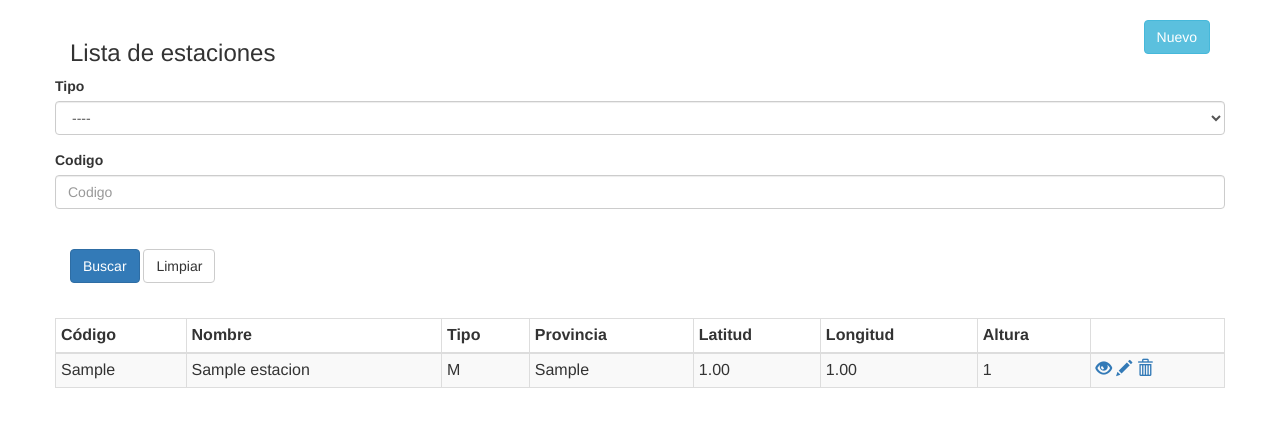
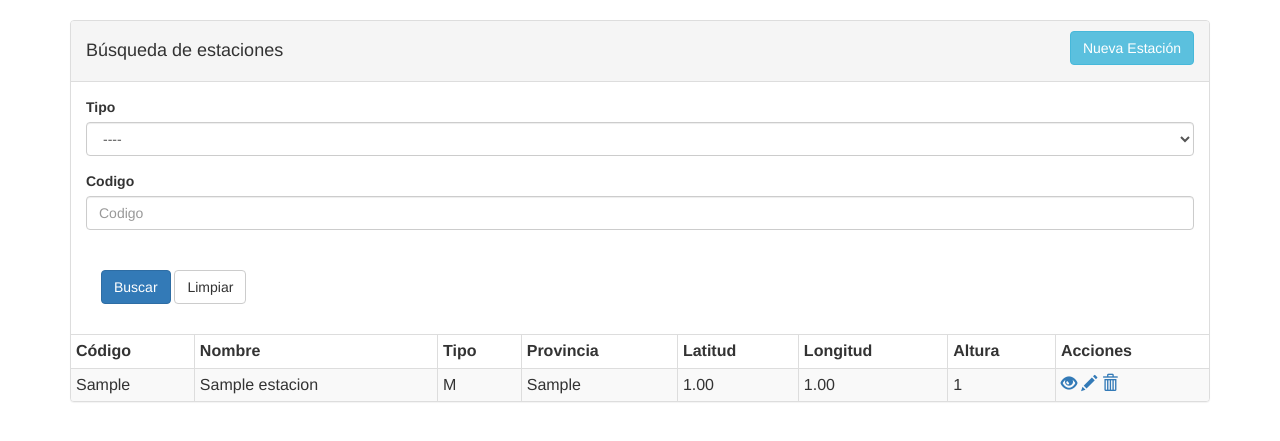
Before and after one commit to pxjacomex/sedc_v1, a Django app: page /estacion/ in a window 1280 px wide. Shown: the part 52-493 px from the top of the page. Run offline with Django 3.2, Linux system fonts and the light colour scheme; tables that the repository leaves empty hold one stand-in row (Sample ...); some libraries are stand-ins or nearby versions.

Commit message:
interfaces

```diff
--- a/sedc/templates/estacion/estacion_list.html
+++ b/sedc/templates/estacion/estacion_list.html
@@ -2,18 +2,22 @@
 {% block content %}
 {% load bootstrap3 %}
 
+<div class="panel panel-default">
+  <!-- Default panel contents -->
+  <div class="panel-heading">
     <div class ="row">
-  <div class="col-lg-10">
-    <h3>Lista de estaciones</h3>
+      <div class="col-lg-9">
+        <h4>Búsqueda de estaciones</h4>
       </div>
-  <div class="col-lg-2">
+      <div class="col-lg-3">
         <a style="float:right" class="btn btn-info"
         href="{% url 'estacion:estacion_create' %}">
-    Nuevo</a>
-
+        Nueva Estación</a>
       </div>
     </div>
-<div class ="row">
+  </div>
+
+  <div class="panel-body">
     <form class="form" method="get" action="{% url 'estacion:estacion_index'%}">
       {% for field in form%}
       {% bootstrap_field field form_group_class='col-lg-4' %}
@@ -29,8 +33,10 @@
       </div>
     </form>
   </div>
-<br>
-<div class="row">
+
+
+
+  <!-- Table -->
   <table class="table table-striped table-bordered table-condensed">
     <thead>
       <tr>
@@ -41,7 +47,7 @@
         <th>Latitud</th>
         <th>Longitud</th>
         <th>Altura</th>
-        <th></th>
+        <th>Acciones</th>
       </tr>
     </thead>
     <tbody>
@@ -101,4 +107,7 @@
     </ul>
   </nav>
   {% endif %}
+</div>
+
+
 {% endblock %}
--- a/sedc/templates/formato/formato_list.html
+++ b/sedc/templates/formato/formato_list.html
@@ -13,9 +13,9 @@
 
   </div>
   <form class="form" method="get" action="{% url 'formato:formato_index'%}">
-    {% for field in form%}
-      {% bootstrap_field field form_group_class='col-lg-4' %}
-    {% endfor %}
+    <div class="form-group col-lg-8">
+      {% bootstrap_form form %}
+    </div>
     <div class="form-group col-lg-4">
       <label>&nbsp;</label><br>
       <button type="submit" class="btn btn-default btn-primary">
```
Also changed, not shown: sedc/formato/forms.py (+7 -1 lines). Lines whose indentation alone changed are shown as unchanged.
